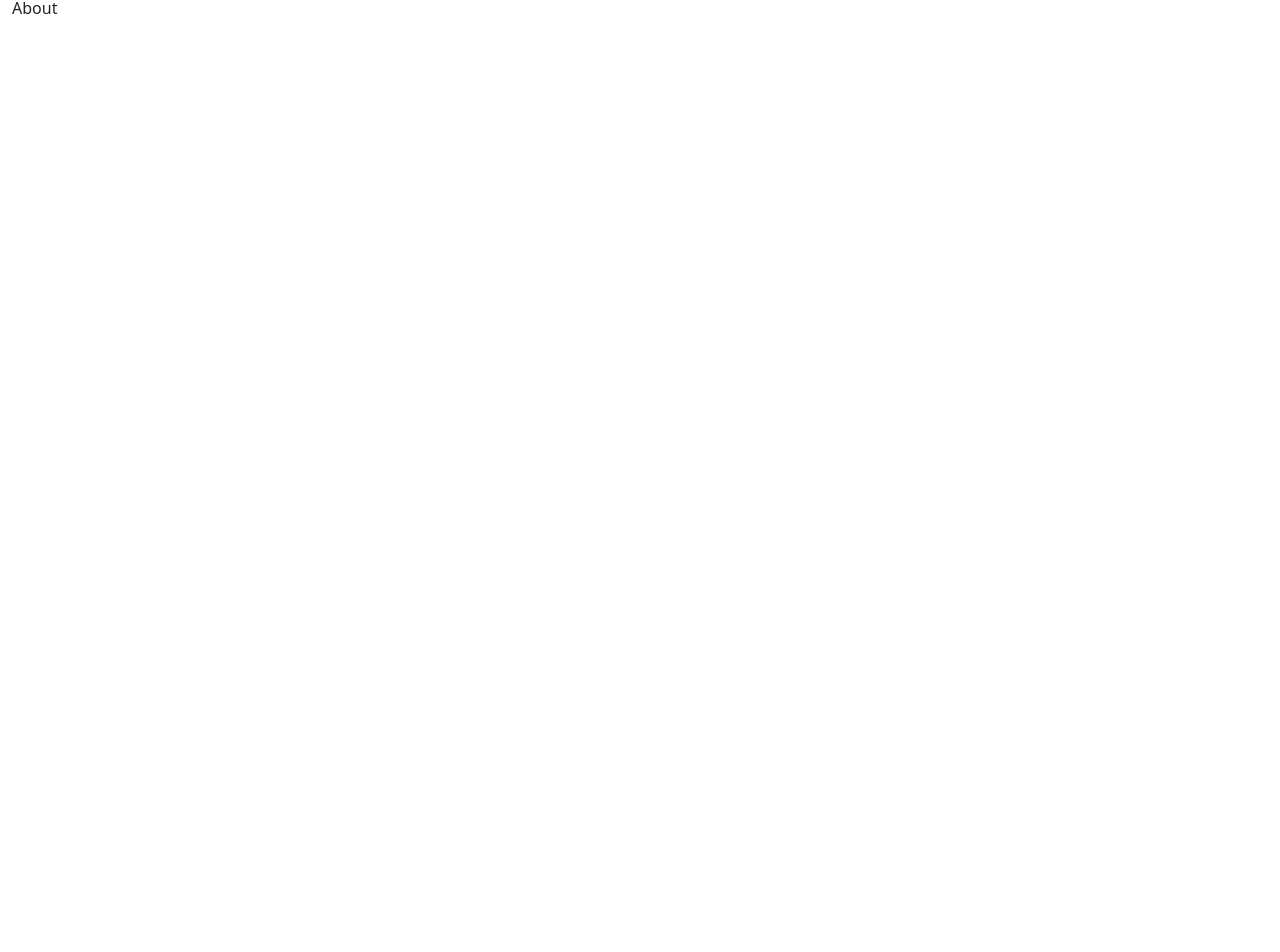
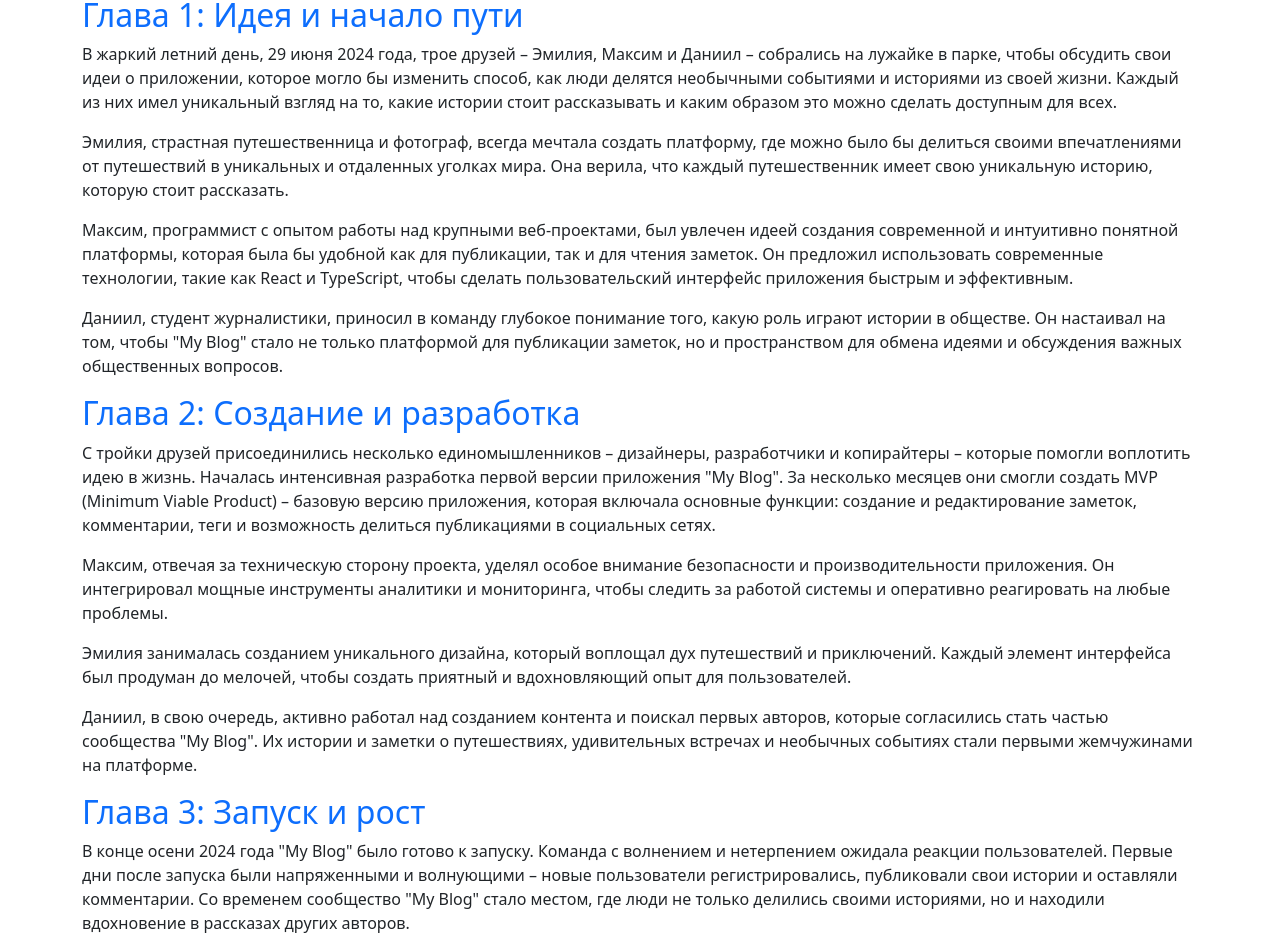
Before and after one commit to cashrina/homework63, a React (Vite) app: page /about-us in a window 1280 px wide. Shown: the part 116-1068 px from the top of the page. Before the commit the page ends 800 px from the top, so only its background shows below. Built offline with nearby package versions, Linux system fonts and the light colour scheme.

Commit message:
Добавлена контактная информация, а также информация о компании

```diff
--- a/src/components/About/About.tsx
+++ b/src/components/About/About.tsx
@@ -1,7 +1,28 @@
 const About = () => {
     return (
-        <div>
-            About
+        <div className="container">
+            <h2 className="text-primary">Глава 1: Идея и начало пути</h2>
+            <p>В жаркий летний день,
+                29 июня 2024 года, трое
+                друзей – Эмилия, Максим и Даниил –
+                собрались на лужайке в парке, чтобы обсудить
+                свои идеи о приложении, которое могло бы изменить способ,
+                как люди делятся необычными событиями и историями из своей жизни.
+                Каждый из них имел уникальный взгляд на то, какие истории стоит
+                рассказывать и каким образом это можно сделать доступным для всех.</p>
+            <p>Эмилия, страстная путешественница и фотограф, всегда мечтала создать платформу, где можно было бы делиться своими впечатлениями от путешествий в уникальных и отдаленных уголках мира. Она верила, что каждый путешественник имеет свою уникальную историю, которую стоит рассказать.</p>
+            <p>Максим, программист с опытом работы над крупными веб-проектами, был увлечен идеей создания современной и интуитивно понятной платформы, которая была бы удобной как для публикации, так и для чтения заметок. Он предложил использовать современные технологии, такие как React и TypeScript, чтобы сделать пользовательский интерфейс приложения быстрым и эффективным.</p>
+            <p>Даниил, студент журналистики, приносил в команду глубокое понимание того, какую роль играют истории в обществе. Он настаивал на том, чтобы "My Blog" стало не только платформой для публикации заметок, но и пространством для обмена идеями и обсуждения важных общественных вопросов.</p>
+            <h2 className="text-primary">Глава 2: Создание и разработка</h2>
+            <p>С тройки друзей присоединились несколько единомышленников – дизайнеры, разработчики и копирайтеры – которые помогли воплотить идею в жизнь. Началась интенсивная разработка первой версии приложения "My Blog". За несколько месяцев они смогли создать MVP (Minimum Viable Product) – базовую версию приложения, которая включала основные функции: создание и редактирование заметок, комментарии, теги и возможность делиться публикациями в социальных сетях.</p>
+            <p>Максим, отвечая за техническую сторону проекта, уделял особое внимание безопасности и производительности приложения. Он интегрировал мощные инструменты аналитики и мониторинга, чтобы следить за работой системы и оперативно реагировать на любые проблемы.</p>
+            <p>Эмилия занималась созданием уникального дизайна, который воплощал дух путешествий и приключений. Каждый элемент интерфейса был продуман до мелочей, чтобы создать приятный и вдохновляющий опыт для пользователей.</p>
+            <p>Даниил, в свою очередь, активно работал над созданием контента и поискал первых авторов, которые согласились стать частью сообщества "My Blog". Их истории и заметки о путешествиях, удивительных встречах и необычных событиях стали первыми жемчужинами на платформе.</p>
+            <h2 className="text-primary">Глава 3: Запуск и рост</h2>
+            <p>В конце осени 2024 года "My Blog" было готово к запуску. Команда с волнением и нетерпением ожидала реакции пользователей. Первые дни после запуска были напряженными и волнующими – новые пользователи регистрировались, публиковали свои истории и оставляли комментарии. Со временем сообщество "My Blog" стало местом, где люди не только делились своими историями, но и находили вдохновение в рассказах других авторов.</p>
+            <p>С каждым месяцем приложение росло и развивалось. Команда активно собирала отзывы пользователей и внедряла новые функции, такие как подписки на авторов, расширенные возможности поиска и рекомендации. "My Blog" стало неотъемлемой частью жизни тех, кто ищет вдохновение, делится опытом и находит новых друзей.</p>
+            <h2 className="text-primary">Эпилог</h2>
+            <p>Сегодня "My Blog" остается востребованным и популярным местом в онлайн-пространстве. Оно продолжает привлекать новых авторов и читателей со всего мира, которые хотят делиться своими необычными событиями и находить вдохновение в каждой истории. Эмилия, Максим и Даниил вместе с командой "My Blog" продолжают развивать и улучшать платформу, стремясь сделать ее лучшей для каждого пользователя.</p>
         </div>
     );
 };
--- a/src/components/Contacts/Contacts.tsx
+++ b/src/components/Contacts/Contacts.tsx
@@ -1,7 +1,22 @@
 const Contacts = () => {
     return (
-        <div>
-            Contacts
+        <div className="container mt-5">
+            <div className="row justify-content-center">
+                <div className="col-md-8">
+                    <div className="card border-primary mb-3">
+                        <div className="card-header bg-primary text-white">Контактная информация</div>
+                        <div className="card-body">
+                            <h5 className="card-title">Как связаться с нами</h5>
+                            <p className="card-text">
+                                <strong>Email:</strong> kakasi@thebest.com<br />
+                                <strong>Телефон:</strong> +1 (123) 456-7890<br />
+                                <strong>Адрес:</strong> Улица Какаши, дом Учиха 123, д.Скрытого Листа, Россия<br />
+                                <strong>Telegram:</strong> @volchiShabash
+                            </p>
+                        </div>
+                    </div>
+                </div>
+            </div>
         </div>
     );
 };
--- a/src/components/Home/HomeItem.tsx
+++ b/src/components/Home/HomeItem.tsx
@@ -12,10 +12,9 @@
     return (
         <div className="card">
             <div className="card-header">
-                <p>Created on: </p>
+                <p>Created on:{postDate}</p>
             </div>
             <div className="card-body">
-                <p>Created on: {postDate}</p>
                 <h5 className="card-title">{postTitle}</h5>
                 <NavLink to={`/posts/${postLink}`} className="btn btn-primary">
                     Read more
```
